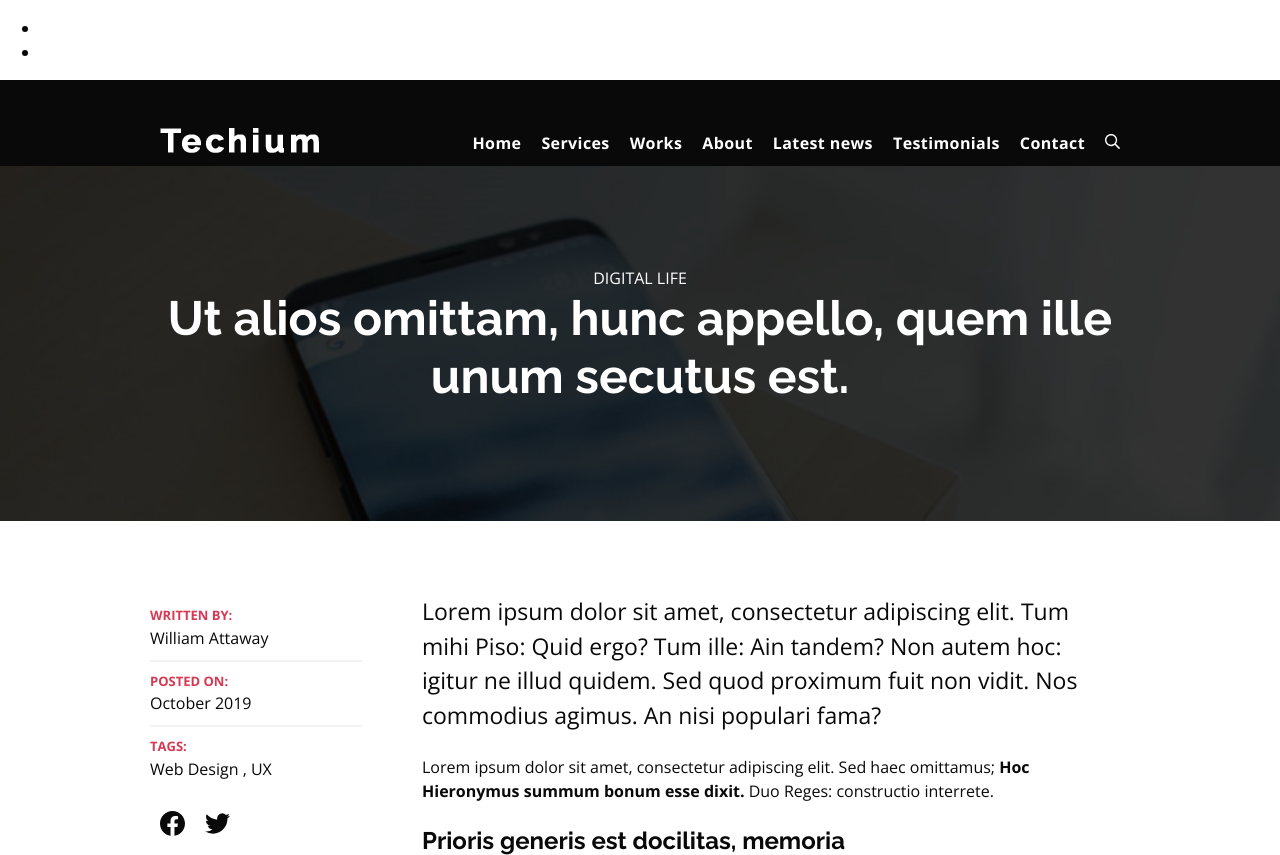
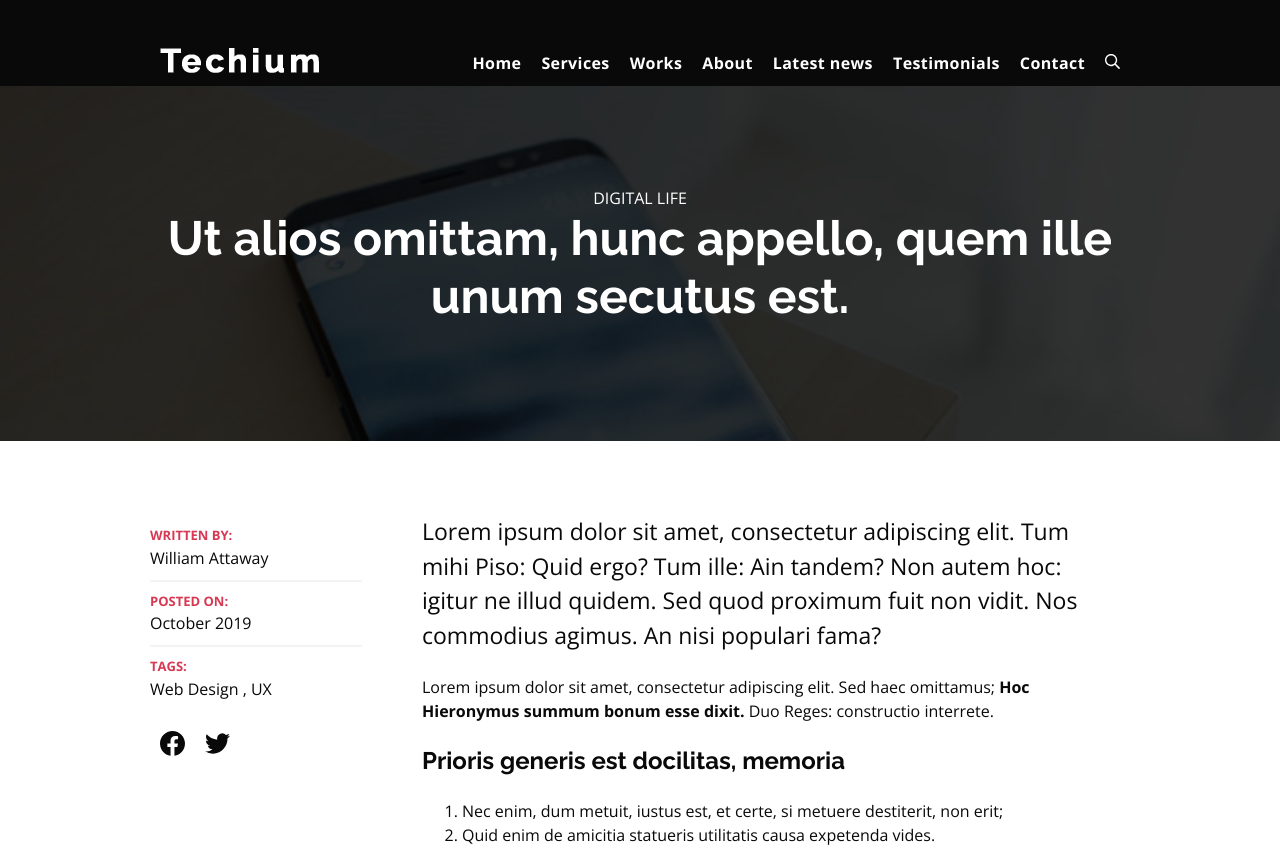
Before and after one commit to sarias12/holbertonschool-web_front_end, a plain HTML site: page 0x07-accessibility/skip-links/01-article.html in a window 1280 px wide. Shown: the top 855 px of the page. Drawn offline with nearby package versions, Linux system fonts and the light colour scheme.

Commit message:
add the skip-links

```diff
--- a/0x07-accessibility/skip-links/01-article.html
+++ b/0x07-accessibility/skip-links/01-article.html
@@ -13,7 +13,7 @@
 <body class="article-page">
     <!-- Skip links -->
     <nav aria-label="Skip links">
-        <ul>
+        <ul class="off-screen">
             <li><a href="#a11y-primary-nav" class="skip-link">Skip to primary navigation</a></li>
             <li><a href="#a11y-main-content" class="skip-link">Skip to main content</a></li>
         </ul>
```
Also changed, not shown: 0x07-accessibility/skip-links/01-index.html (+1 -1 lines).
